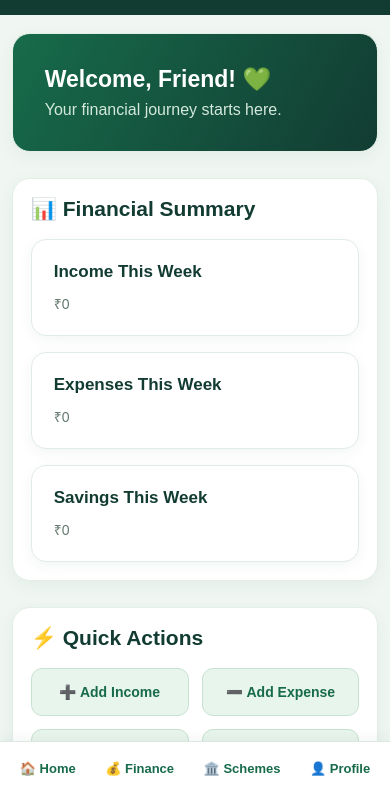
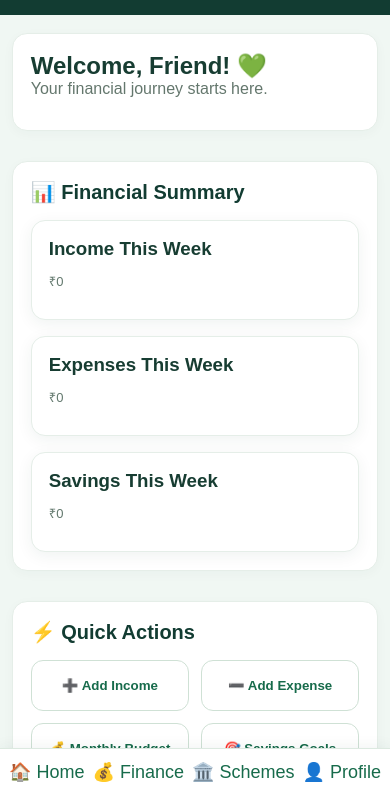
Before and after one commit to Shalini-S19/ArthaMithra, a plain HTML site: page frontend/dashboard.html in a window 390 px wide. Shown: the part 49-844 px from the top of the page. Drawn offline with nearby package versions, Linux system fonts and the light colour scheme.

Commit message:
Update dashboard.css

```diff
--- a/frontend/css/dashboard.css
+++ b/frontend/css/dashboard.css
@@ -1,49 +1,75 @@
 
 /* =====================================
-   ARTHAMITHRA DASHBOARD DESIGN
+   ARTHAMITHRA ORIGINAL DASHBOARD DESIGN
 ===================================== */
+
+.dashboard-header {
+    background: #123c32;
+    color: white;
+    padding: 18px 6%;
+    display: flex;
+    justify-content: space-between;
+    align-items: center;
+}
+
+.dashboard-header p {
+    color: #c5ded2;
+    font-size: 13px;
+    margin-top: 5px;
+}
+
+.dashboard-header button {
+    background: white;
+    color: #123c32;
+    border: none;
+    border-radius: 8px;
+    padding: 10px 16px;
+    cursor: pointer;
+}
 
 .dashboard-container {
     width: min(1100px, 92%);
-    margin: 28px auto 110px;
-}
-
-/* Dashboard sections */
-
-.dashboard-section {
-    background: #ffffff;
-    padding: 24px;
-    margin-bottom: 26px;
-    border-radius: 18px;
-    border: 1px solid #e2eee6;
-    box-shadow: 0 5px 18px rgba(18, 60, 50, 0.06);
-}
-
-.dashboard-container section > h2 {
-    color: #123c32;
-    font-size: 21px;
-    margin-bottom: 18px;
+    margin: 25px auto 100px;
 }
 
 /* Welcome card */
 
-.dashboard-container > .dashboard-section:first-child {
+.welcome-card {
     background: linear-gradient(120deg, #176b4b, #123c32);
     color: white;
-    padding: 32px;
+    padding: 30px;
+    border-radius: 18px;
+    margin-bottom: 28px;
 }
 
-.dashboard-container > .dashboard-section:first-child h1 {
-    font-size: 29px;
-    margin-bottom: 8px;
+.welcome-card h1 {
+    font-size: 27px;
+    margin-bottom: 10px;
 }
 
-.dashboard-container > .dashboard-section:first-child p {
-    color: #d4e9dd;
-    margin: 0;
+/* Sections */
+
+.dashboard-section {
+    background: white;
+    padding: 22px;
+    border-radius: 15px;
+    border: 1px solid #e5eee8;
+    box-shadow: 0 3px 12px #173d3208;
+    margin-bottom: 30px;
 }
 
-/* Financial summary */
+.dashboard-section h2 {
+    color: #123c32;
+    font-size: 20px;
+    margin-bottom: 16px;
+}
+
+.dashboard-section p {
+    color: #64776d;
+    margin-bottom: 14px;
+}
+
+/* Summary cards */
 
 .summary-grid {
     display: grid;
@@ -52,54 +78,57 @@
 }
 
 .summary-card {
-    background: #ffffff;
-    border: 1px solid #e1ece5;
-    border-radius: 15px;
+    background: white;
+    border-radius: 14px;
     padding: 22px;
-    box-shadow: 0 4px 14px rgba(18, 60, 50, 0.05);
+    box-shadow: 0 4px 16px #173d3210;
+    border: 1px solid #e5eee8;
 }
 
-.summary-card h3 {
-    color: #123c32;
-    font-size: 17px;
-    margin-bottom: 12px;
+.summary-card span {
+    font-size: 25px;
+}
+
+.summary-card h2 {
+    color: #176b4b;
+    font-size: 23px;
 }
 
 .summary-card p {
     color: #63796e;
-    font-size: 14px;
-    margin-top: 10px;
+    font-size: 13px;
+    margin: 12px 0;
 }
 
-/* Quick actions - FIXED CLASS NAME */
+/* Quick actions */
 
+.quick-grid,
 .quick-actions {
     display: grid;
     grid-template-columns: repeat(4, 1fr);
-    gap: 13px;
+    gap: 12px;
 }
 
+.quick-grid button,
 .quick-actions button,
 .dashboard-section > button {
-    background: #e8f5ed;
+    background: white;
     color: #176b4b;
-    border: 1px solid #c8e2d1;
-    padding: 15px 12px;
-    border-radius: 11px;
-    font-size: 14px;
+    border: 1px solid #cfe1d5;
+    padding: 17px 10px;
+    border-radius: 12px;
     font-weight: bold;
     cursor: pointer;
     transition: 0.2s ease;
 }
 
+.quick-grid button:hover,
 .quick-actions button:hover,
 .dashboard-section > button:hover {
-    background: #176b4b;
-    color: white;
-    transform: translateY(-2px);
+    background: #e8f4ec;
 }
 
-/* Chart */
+/* Income and expense chart */
 
 #weeklyChart {
     position: relative;
@@ -204,6 +233,15 @@
     background: #b42318;
 }
 
+/* Notifications */
+
+#goalsList,
+#notifications,
+#notificationsList {
+    color: #456457;
+    line-height: 1.7;
+}
+
 /* Bottom navigation */
 
 .bottom-nav {
@@ -215,7 +253,6 @@
     border-top: 1px solid #dce9e0;
     display: flex;
     justify-content: space-around;
-    align-items: center;
     padding: 12px 5px;
     z-index: 100;
     box-shadow: 0 -3px 12px rgba(18, 60, 50, 0.05);
@@ -225,33 +262,41 @@
     border: none;
     background: transparent;
     color: #176b4b;
-    font-size: 16px;
-    font-weight: 600;
+    display: flex;
+    flex-direction: column;
+    align-items: center;
+    gap: 5px;
+    font-size: 20px;
     cursor: pointer;
-    padding: 7px;
 }
 
-/* Notifications */
-
-#notificationsList {
-    color: #456457;
-    line-height: 1.8;
+.bottom-nav button span {
+    font-size: 11px;
 }
 
-/* Responsive design */
+/* Mobile responsive */
 
-@media (max-width: 750px) {
+@media (max-width: 650px) {
 
     .summary-grid {
         grid-template-columns: 1fr;
     }
 
+    .quick-grid,
     .quick-actions {
         grid-template-columns: repeat(2, 1fr);
     }
 
-    #goalForm {
-        grid-template-columns: 1fr;
+    .welcome-card {
+        padding: 23px;
+    }
+
+    .welcome-card h1 {
+        font-size: 23px;
+    }
+
+    .summary-card {
+        padding: 17px;
     }
 
     .dashboard-container {
@@ -263,15 +308,11 @@
         padding: 18px;
     }
 
-    .dashboard-container > .dashboard-section:first-child h1 {
-        font-size: 23px;
-    }
-
     #weeklyChart {
         height: 250px;
     }
 
     .bottom-nav button {
-        font-size: 13px;
+        font-size: 18px;
     }
 }
```
